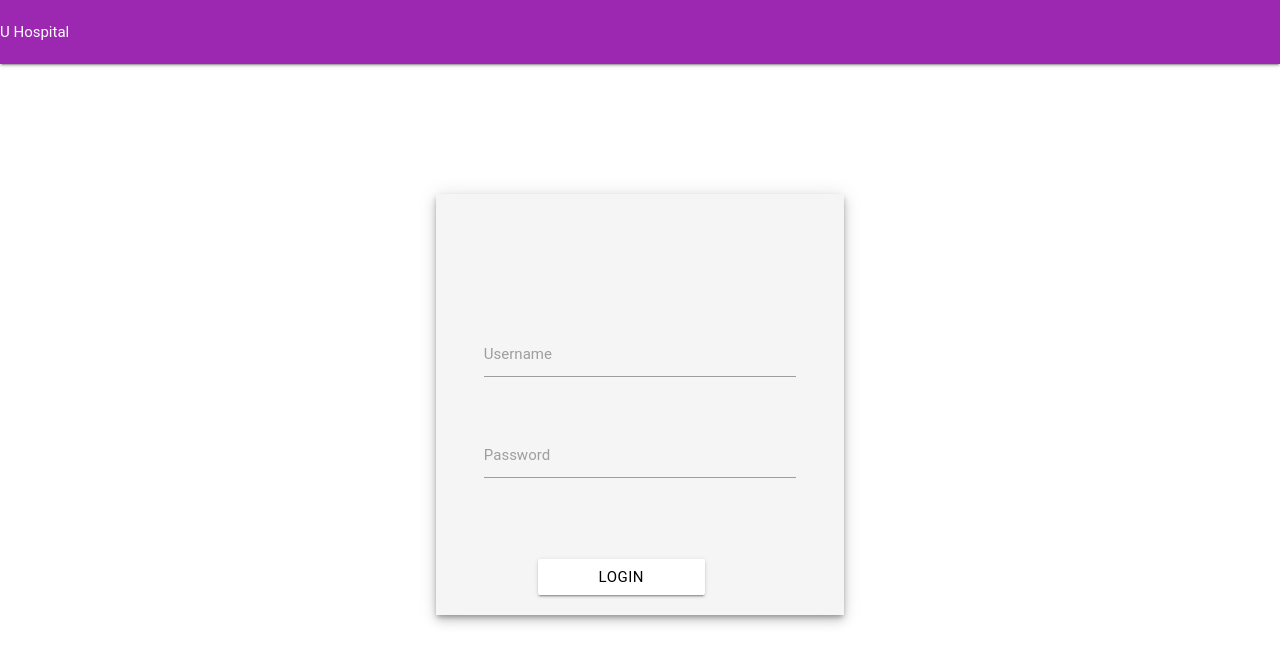
After one commit to cristiaan05/Proyecto2-UHospital, a Flask app: page /login in a window 1280 px wide. The commit adds this page. Shown: the top 664 px of the page. Run offline with Flask 2, Linux system fonts and the light colour scheme; some libraries are stand-ins or nearby versions; some web fonts are replaced.

Commit message:
Login frontend creado

```diff
--- a/app.py
+++ b/app.py
@@ -62,5 +62,9 @@ def deleteProduct(product_name):
 def index():
     return render_template("index.html")
 
+@app.route('/login')
+def login():
+    return render_template("login.html")
+
 if __name__=='__main__':
     app.run(threaded=True,debug=True,port=4000)
--- a/templates/index.html
+++ b/templates/index.html
@@ -2,7 +2,7 @@
 {%block content %}
 <nav class="purple">
     <div class="nav-wrapper">
-        <a href="">Hola Perros</a>
+        <a href="">U Hospital</a>
     </div>
 </nav>
 {% endblock %}
--- /dev/null
+++ b/templates/login.html
@@ -0,0 +1,53 @@
+
+<link href="//cdnjs.cloudflare.com/ajax/libs/materialize/0.98.2/css/materialize.min.css" rel="stylesheet" id="bootstrap-css">
+<script src="//cdnjs.cloudflare.com/ajax/libs/materialize/0.98.2/js/materialize.min.js"></script>
+<script src="//code.jquery.com/jquery-1.11.1.min.js"></script>
+<!------ Include the above in your HEAD tag ---------->
+<nav class="purple">
+    <div class="nav-wrapper">
+        <a href=""> U Hospital</a>
+    </div>
+</nav>
+<div class="container">
+	<div class="row">
+	<div class="section"></div>
+   <main>
+    <center>
+     <div class="container">
+        <div  class="z-depth-3 y-depth-3 x-depth-3 grey black-text deep-purple lighten-4 row" style="display: inline-block; padding: 32px 48px 0px 48px; border: 1px; margin-top: 100px; solid #EEE;">
+        <div class="section"></div>
+<div class="section"></div>
+
+      <div class="section"><i class="mdi-alert-error red-text"></i></div>
+
+
+            <div class='row'>
+              <div class='input-field col s12'>
+                <input class='validate' type="text" name='username' id='email' required />
+                <label for='email'>Username</label>
+              </div>
+            </div>
+            <div class='row'>
+              <div class='input-field col m12'>
+                <input class='validate' type='password' name='password' id='password' required />
+                <label for='password'>Password</label>
+              </div>
+              <label style='float: right;'>
+              <a><b style="color: #F5F5F5;">Forgot Password?</b></a>
+              </label>
+            </div>
+            <br/>
+            <center>
+              <div class='row'>
+                <button style="margin-left:65px;"  type='submit' name='btn_login' class='col  s6 btn btn-small white black-text  waves-effect z-depth-1 y-depth-1'>Login</button>
+              </div>
+            </center>
+
+        </div>
+       </div>
+      </center>
+      </main>
+    <script type="text/javascript" src="https://cdnjs.cloudflare.com/ajax/libs/jquery/2.2.1/jquery.min.js"></script>
+    <script type="text/javascript" src="https://cdnjs.cloudflare.com/ajax/libs/materialize/0.97.5/js/materialize.min.js"></script>
+	</div>
+</div>
```
